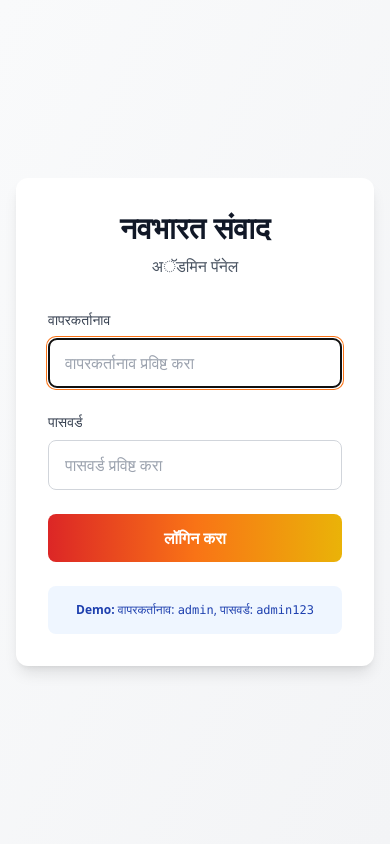
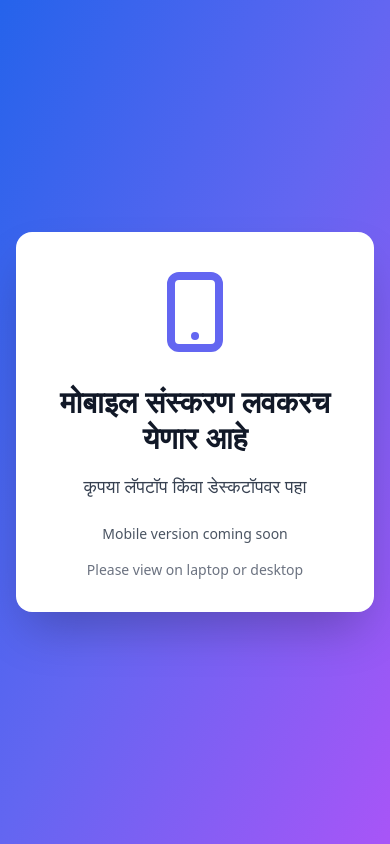
Before and after one commit to rohan1207/Navbharat-Sauwad-Admin, a React (Vite) app: page /admin/login in a window 390 px wide. Built offline with nearby package versions, Linux system fonts and the light colour scheme; no server answers.

Commit message:
first commit

```diff
--- a/src/App.jsx
+++ b/src/App.jsx
@@ -1,6 +1,7 @@
 import React from "react";
 import { Routes, Route, Navigate } from "react-router-dom";
 import { AuthProvider } from "./context/AuthContext";
+import MobileMessage from "./components/MobileMessage";
 
 // Admin imports
 import Login from "./pages/Login";
@@ -12,6 +13,7 @@ import EPaperManagement from "./pages/EPaperManagement";
 const App = () => {
   return (
     <AuthProvider>
+        <MobileMessage />
         <React.Suspense
           fallback={<div className="p-6 text-center">Loading admin...</div>}
         >
--- /dev/null
+++ b/src/components/MobileMessage.jsx
@@ -0,0 +1,56 @@
+import React, { useState, useEffect } from 'react';
+
+const MobileMessage = () => {
+  const [isMobile, setIsMobile] = useState(false);
+
+  useEffect(() => {
+    const checkMobile = () => {
+      const userAgent = navigator.userAgent || navigator.vendor || window.opera;
+      const isMobileDevice = /android|webos|iphone|ipad|ipod|blackberry|iemobile|opera mini/i.test(userAgent.toLowerCase());
+      const isSmallScreen = window.innerWidth < 768;
+      setIsMobile(isMobileDevice || isSmallScreen);
+    };
+
+    checkMobile();
+    window.addEventListener('resize', checkMobile);
+    return () => window.removeEventListener('resize', checkMobile);
+  }, []);
+
+  if (!isMobile) return null;
+
+  return (
+    <div className="fixed inset-0 bg-gradient-to-br from-blue-600 via-indigo-500 to-purple-500 z-50 flex items-center justify-center p-4">
+      <div className="bg-white rounded-2xl shadow-2xl p-8 max-w-md text-center">
+        <div className="mb-6">
+          <svg
+            className="w-24 h-24 mx-auto text-indigo-500"
+            fill="none"
+            stroke="currentColor"
+            viewBox="0 0 24 24"
+          >
+            <path
+              strokeLinecap="round"
+              strokeLinejoin="round"
+              strokeWidth={2}
+              d="M12 18h.01M8 21h8a2 2 0 002-2V5a2 2 0 00-2-2H8a2 2 0 00-2 2v14a2 2 0 002 2z"
+            />
+          </svg>
+        </div>
+        <h2 className="text-3xl font-bold text-gray-900 mb-4">
+          मोबाइल संस्करण लवकरच येणार आहे
+        </h2>
+        <p className="text-lg text-gray-700 mb-6">
+          कृपया लॅपटॉप किंवा डेस्कटॉपवर पहा
+        </p>
+        <p className="text-sm text-gray-600 mb-4">
+          Mobile version coming soon
+        </p>
+        <p className="text-sm text-gray-500">
+          Please view on laptop or desktop
+        </p>
+      </div>
+    </div>
+  );
+};
+
+export default MobileMessage;
```
